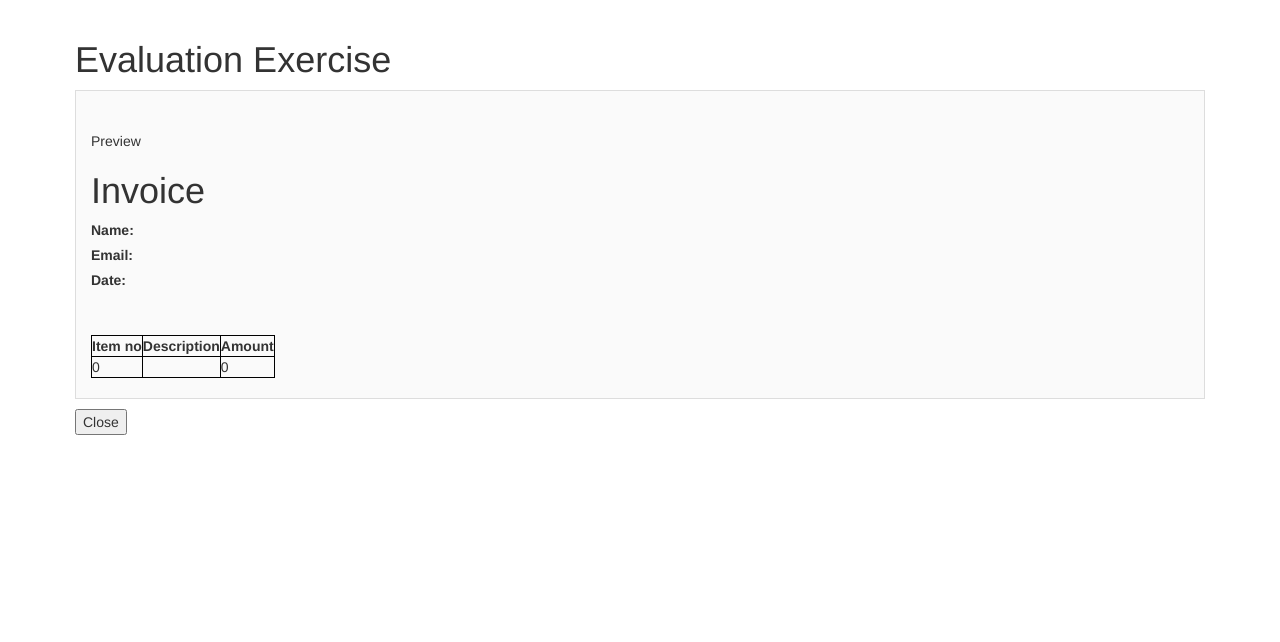
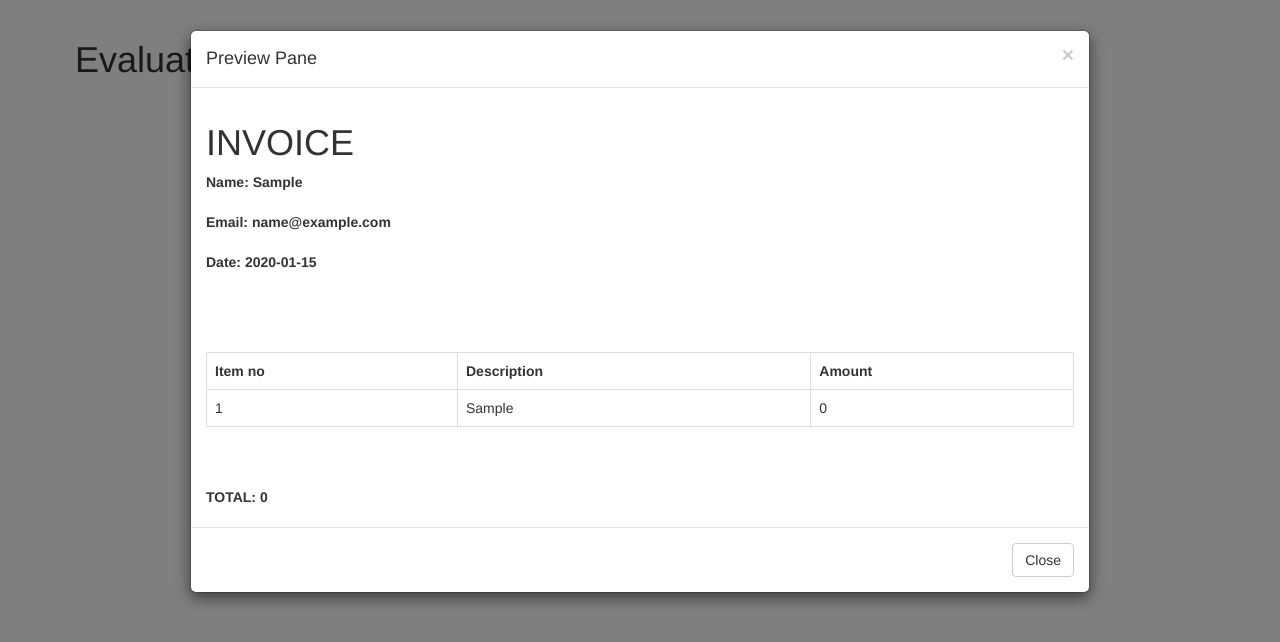
Before and after one commit to chaitanyatejagolla/einvoice, a React app: page / in a window 1280 px wide. Both pictures are taken after typing "Sample", "name@example.com", "2020-01-15", "Sample" into the empty fields and a click on the button "SEND". Shown: the top 642 px of the page. Built offline with nearby package versions, Linux system fonts and the light colour scheme; no server answers.

Commit message:
fixed the preview pane and constraints

```diff
--- a/src/components/invoice.jsx
+++ b/src/components/invoice.jsx
@@ -1,8 +1,7 @@
 import React from 'react';
 import LineItem from './lineItem.jsx';
 import InputLabelGroup from './common/inputLabelGroup.jsx';
-import FormLabel from './common/formLabel.jsx';
-import { Form, FormGroup, Table, Button, Glyphicon } from 'react-bootstrap';
+import { Form, FormGroup, ControlLabel, Table, Button, Glyphicon, Modal } from 'react-bootstrap';
 var axios = require('axios');
 
 class Invoice extends React.Component {
@@ -21,39 +20,25 @@ class Invoice extends React.Component {
             lineItemCount: 1,
             lineItemsArray: [{id: 0, desc: "", amount: 0}]
         };
-        this._bind("onChange", "addLineItem", "saveData", "handlePreviewClick", "handleCloseClick")
+        this._bind("onChange", "addLineItem", "saveData", "renderForm", "renderPreview", "handleCloseClick")
     }
 
     render () {
-
-        let previewStyle = {};
-        if (this.state.preview)
-            previewStyle.display = 'block';
-        else
-            previewStyle.display = 'none';
-
         return (
             <div>
                 <div>
                     {this.renderForm()}
                 </div>
-                <div style={previewStyle}>
+                <div>
                     {this.renderPreview()}
                 </div>
             </div>
         );
     }
 
-    handlePreviewClick(event) {
-        event.preventDefault();
-        this.setState({
-            preview: true
-        });
-    }
-
     renderForm () {
         if (!this.state.preview) {
-            var style = {
+            const style = {
                 background: "#eee",
                 padding: "20px",
                 margin: "20px"
@@ -125,13 +110,6 @@ class Invoice extends React.Component {
                             </div>
                         </div>
                     </FormGroup>
-                    <FormGroup>
-                        <div className="row">
-                            <div className="col-xs-offset-8">
-                                <Button className="btn btn-light" onClick={this.handlePreviewClick}>Preview</Button>
-                            </div>
-                        </div>
-                    </FormGroup>
                 </Form>
             )
         }
@@ -139,42 +117,63 @@ class Invoice extends React.Component {
     }
 
     renderPreview() {
-        var previewBoxStyle = {
-            position: "relative",
-            background: "#fafafa",
-            border: "1px solid #ddd",
-            padding: "40px 15px 20px",
-            margin: "10px 0",
-            color: "#333"
+        if (this.state.preview) {
+
+            const tableStyle = {
+                width: "100%"
             };
 
-        var previewTitleStyle = {
-            position: "absolute",
-            top: "0",
-            left: "0",
-            background: "#eee",
-            border: "1px solid #ddd",
-            padding: "5px 12px"
+            const columnStyle = {
+                border: "1px solid #dddddd",
+                padding: "8px"
+            }
+
+            // /* Looping through lineItemsArray for getting line item UI components */
+            let lineItemsPreview=[];
+            for (var i = 0; i < this.state.lineItemsArray.length; i += 1) {
+                lineItemsPreview.push(<tr><td style={columnStyle}>{i+1}</td><td style={columnStyle}>{this.state.lineItemsArray[i].desc}</td><td style={columnStyle}>{this.state.lineItemsArray[i].amount}</td></tr>);
             };
 
-        if (this.state.preview) {
-            let preview = "<h1>Invoice</h1><style>table, th, td {border: 1px solid black;}</style><label>Name: "+this.state.name+"</label><br><label>Email: "+this.state.email+"</label><br><label>Date: "+this.state.date+"</label><br><br><br><table><tr><th>Item no</th><th>Description</th><th>Amount</th></tr>";
-            /* Looping through lineItemsArray for getting line item UI components */
-            let lineItems="";
-            for (var i = 0; i < this.state.lineItemsArray.length; i += 1) {
-                lineItems+="<tr><td>"+i+"</td><td>"+this.state.lineItemsArray[i].desc+"</td><td>"+this.state.lineItemsArray[i].amount+"</td></tr>";
-            };
-
-            let htmlText = () => ({ __html: preview+lineItems+"</table>" });
             return (
                 <div>
-                    <div style={previewBoxStyle}>
-                        <span className="preview-title">Preview</span>
-                        <div dangerouslySetInnerHTML={htmlText()}></div>
-                    </div>
-                    <button onClick={this.handleCloseClick}>
-                        Close
-                    </button>
+                    <Modal
+                    {...this.props}
+                    bsSize="large"
+                    show={this.state.preview}
+                    onHide={this.handleCloseClick}
+                    dialogClassName="custom-modal"
+                  >
+                    <Modal.Header closeButton>
+                      <Modal.Title id="contained-modal-title-lg">Preview Pane</Modal.Title>
+                    </Modal.Header>
+                    <Modal.Body>
+                        <h1>INVOICE</h1>
+                        <FormGroup>
+                            <ControlLabel><strong>Name: </strong>{this.state.name}</ControlLabel>
+                        </FormGroup>
+                        <FormGroup>
+                            <ControlLabel><strong>Email: </strong>{this.state.email}</ControlLabel>
+                        </FormGroup>
+                        <FormGroup>
+                            <ControlLabel><strong>Date: </strong>{this.state.date}</ControlLabel>
+                        </FormGroup>
+                        <br/><br/><br/>
+                        <table style={tableStyle}>
+                            <tbody>
+                                <tr>
+                                    <th style={columnStyle}>Item no</th>
+                                    <th style={columnStyle}>Description</th>
+                                    <th style={columnStyle}>Amount</th>
+                                </tr>
+                                {lineItemsPreview}
+                            </tbody>
+                        </table><br/><br/><br/>
+                        <label><strong>TOTAL: </strong>{this.state.total}</label>
+                    </Modal.Body>
+                    <Modal.Footer>
+                      <Button onClick={this.handleCloseClick}>Close</Button>
+                    </Modal.Footer>
+                  </Modal>
                 </div>
             );
         }
@@ -183,8 +182,17 @@ class Invoice extends React.Component {
 
     handleCloseClick() {
         this.setState({
+            name: "",
+            email: "",
+            date: "",
             preview: false,
-            lineItemsArray: this.state.lineItemsArray
+            nameError: "",
+            emailError: "",
+            dateError: "",
+            lineItemValidation: true,
+            total: 0,
+            lineItemCount: 1,
+            lineItemsArray: [{id: 0, desc: "", amount: 0}]
         });
     }
 
@@ -260,25 +268,14 @@ class Invoice extends React.Component {
 
     /* Posting data to node server using axios */
     saveData(event) {
+        this.setState({
+            preview: true
+        });
         event.preventDefault();
         if (this.validateEmail(this.state.email) && this.validateName(this.state.name) && this.validateDate(this.state.date) && this.state.lineItemValidation) {
             axios.post('http://localhost:3000/invoice/add', { name: this.state.name, email: this.state.email, date: this.state.date, lineItems: this.state.lineItemsArray, total: this.state.total })
         .then(response => {
-            alert('saved successfully')
-        });
-        // clear form
-            this.setState({
-                name: "",
-                email: "",
-                date: "",
-                preview: true,
-                nameError: "",
-                emailError: "",
-                dateError: "",
-                lineItemValidation: true,
-                total: 0,
-                lineItemCount: 1,
-                lineItemsArray: [{id: 0, desc: "", amount: 0}]
+            console.log('saved successfully')
         });
         }
     }
```
Lines whose indentation alone changed are shown as unchanged.
